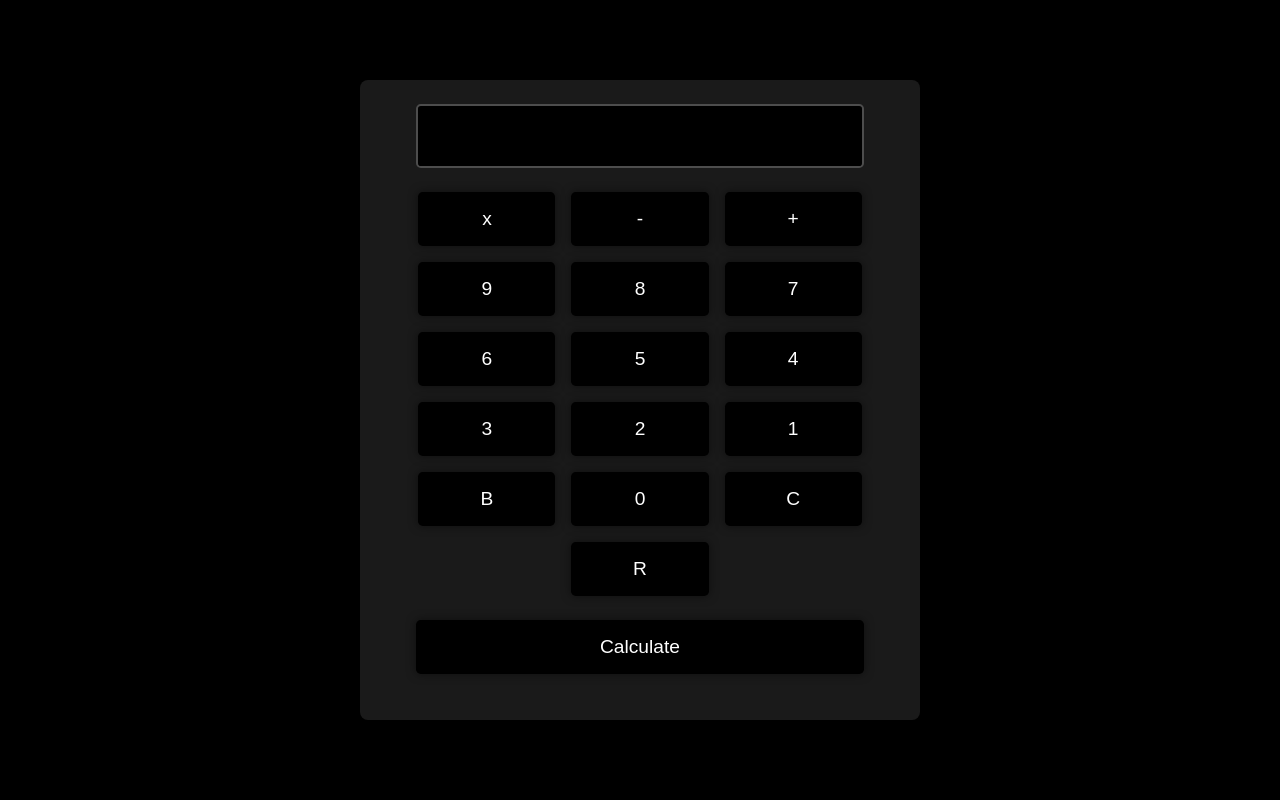
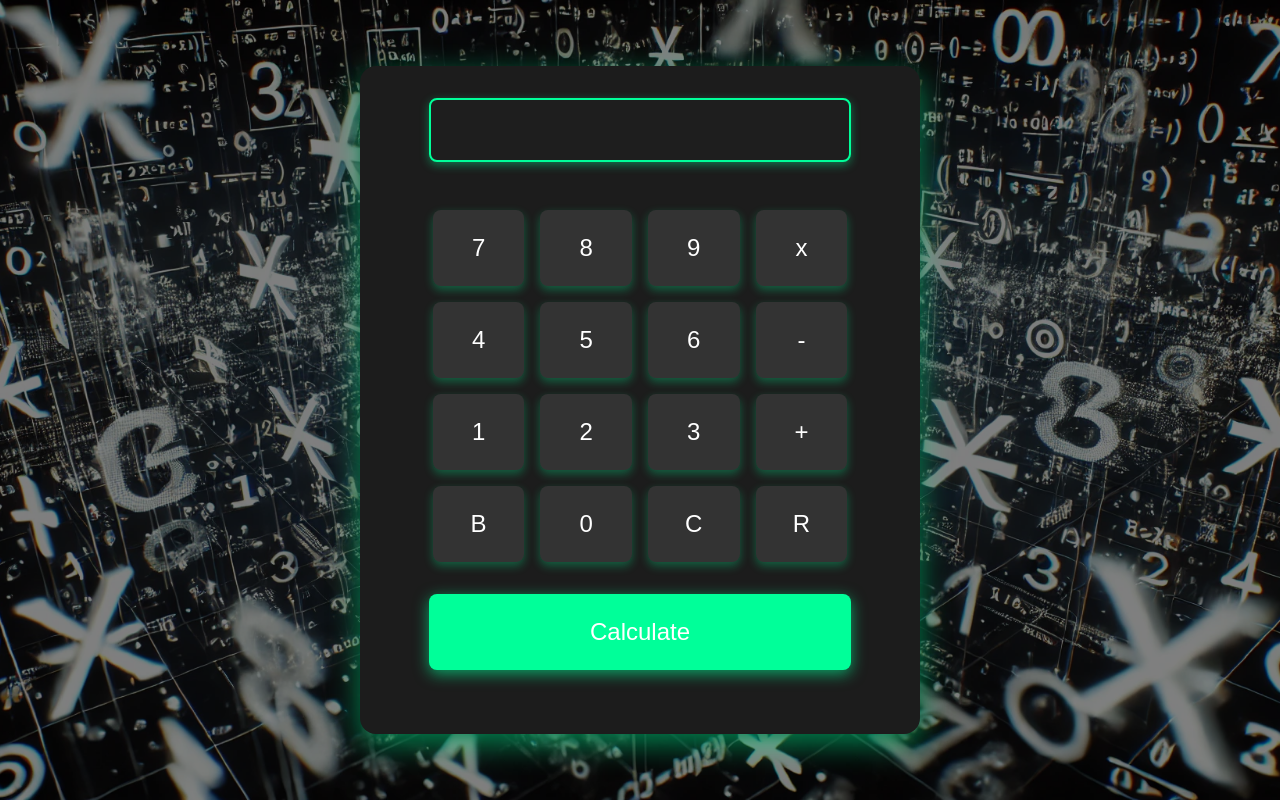
Before and after one commit to AndyAlvarezC/Calculator, a plain HTML site: page index.html in a window 1280 px wide. Drawn offline with Linux system fonts and the light colour scheme.

Commit message:
Colors changed

```diff
--- a/index.html
+++ b/index.html
@@ -12,18 +12,18 @@
             <input type="text" id="input" class="input">
         </div>
         <div class="buttonsDiv">
+            <button class="buttonNumbers" data-value="7">7</button>
+            <button class="buttonNumbers" data-value="8">8</button>
+            <button class="buttonNumbers" data-value="9">9</button>
             <button class="buttonNumbers" data-value="*">x</button>
+            <button class="buttonNumbers" data-value="4">4</button>
+            <button class="buttonNumbers" data-value="5">5</button>
+            <button class="buttonNumbers" data-value="6">6</button>
             <button class="buttonNumbers" data-value="-">-</button>
+            <button class="buttonNumbers" data-value="1">1</button>
+            <button class="buttonNumbers" data-value="2">2</button>
+            <button class="buttonNumbers" data-value="3">3</button>
             <button class="buttonNumbers" data-value="+">+</button>
-            <button class="buttonNumbers" data-value="9">9</button>
-            <button class="buttonNumbers" data-value="8">8</button>
-            <button class="buttonNumbers" data-value="7">7</button>
-            <button class="buttonNumbers" data-value="6">6</button>
-            <button class="buttonNumbers" data-value="5">5</button>
-            <button class="buttonNumbers" data-value="4">4</button>
-            <button class="buttonNumbers" data-value="3">3</button>
-            <button class="buttonNumbers" data-value="2">2</button>
-            <button class="buttonNumbers" data-value="1">1</button>
             <button class="buttonNumbers" data-value="B">B</button>
             <button class="buttonNumbers" data-value="0">0</button>
             <button class="buttonNumbers" data-value="C">C</button>
--- a/styles.css
+++ b/styles.css
@@ -1,9 +1,13 @@
 :root {
-    --main-bc-color: #000;
-    --seconday-bc-color: #1A1A1A;
-    --primary-color: #FFFFFF;
-    --secondary-color: #2E2E2E;
-    --hover-color: #4D4D4D;
+    --main-bc-color: #0a0a0a;
+    --secondary-bc-color: #1c1c1c;
+    --primary-color: #fff;
+    --accent-color: #00ff99;
+    --button-bg: #333;
+    --button-hover: #00ff99;
+    --input-bg: #1e1e1e;
+    --input-border: #00ff99;
+    --input-focus-bg: #333;
 }
 
 * {
@@ -14,11 +18,27 @@
 }
 
 body {
+    background-image: url(mathematical.webp);
+    background-size: cover;
+    background-position: center;
     display: flex;
     justify-content: center;
     align-items: center;
     height: 100vh;
-    background: var(--main-bc-color);
+    font-family: 'Roboto', sans-serif;
+    position: relative;
+    overflow: hidden;
+}
+
+body::after {
+    content: "";
+    position: absolute;
+    top: 0;
+    left: 0;
+    right: 0;
+    bottom: 0;
+    background: rgba(0, 0, 0, 0.5);
+    filter: brightness(0.5);
 }
 
 .mainDiv {
@@ -26,96 +46,102 @@ body {
     flex-direction: column;
     justify-content: flex-start;
     align-items: center;
-    margin: auto;
     width: 35rem;
     max-width: 100%;
     min-height: 40rem;
-    max-height: 100%;
-    background: var(--seconday-bc-color);
-    box-shadow: 0 0 10px rgba(0, 0, 0, 0.5);
-    border-radius: 0.5rem;
-    padding: 1rem;
+    background: var(--secondary-bc-color);
+    border-radius: 1rem;
+    box-shadow: 0 10px 30px rgba(0, 255, 153, 0.5), 0 4px 10px rgba(0, 0, 0, 0.5); /* Sombra más pronunciada */
+    padding: 2rem;
+    position: relative;
+    z-index: 1000;
 }
-.inputDiv{
+
+.inputDiv {
     display: flex;
     justify-content: center;
     align-items: center;
     width: 85%;
-    margin: 0.5rem 0;
+    margin-bottom: 2rem;
 }
 
 input {
     width: 100%;
     height: 4rem;
     padding: 0.5rem;
-    font-size: 1.5rem;
+    font-size: 2rem;
     text-align: right;
     color: var(--primary-color);
+    background: var(--input-bg);
+    border: 2px solid var(--input-border);
+    border-radius: 0.5rem;
     outline: none;
-    border: none;
-    letter-spacing: 0.1rem;
-    border-radius: 0.3rem;
-    background: var(--main-bc-color);
-    border: 2px solid var(--hover-color);
-    transition: border-color 0.3s, box-shadow 0.3s;
+    transition: 0.3s;
+    box-shadow: 0 3px 10px rgba(0, 255, 153, 0.4);
 }
 
 input:focus {
-    border-color: var(--hover-color);
-    box-shadow: 0 0 10px var(--hover-color);
-}
-
-input[type="number"]::-webkit-outer-spin-button,
-input[type="number"]::-webkit-inner-spin-button {
-    -webkit-appearance: none;
-    margin: 0;
-}
-
-input[type="number"] {
-    -moz-appearance: textfield;
+    background: var(--input-focus-bg);
+    border-color: var(--input-border);
+    box-shadow: 0 0 10px var(--input-border);
 }
 
 .buttonsDiv {
     display: grid;
-    grid-template-columns: repeat(3, 1fr);
-    grid-template-rows: auto auto auto;
-    gap: 1rem;
+    grid-template-columns: repeat(4, 1fr);
+    grid-gap: 1rem;
     padding: 1rem;
     width: 90%;
+    margin-bottom: 1rem;
 }
 
-.buttonNumbers {
-    font-size: 1.2rem;
-    padding: 1rem;
+.buttonNumbers, .buttonCalculate {
+    font-size: 1.5rem;
+    padding: 1.5rem;
     border: none;
-    border-radius: 0.3rem;
-    box-shadow: 0 0 10px rgba(0, 0, 0, 0.5);
+    border-radius: 0.5rem;
+    background: var(--button-bg);
+    color: var(--primary-color);
     cursor: pointer;
-    transition: background 0.3s;
-    background: var(--main-bc-color);
+    transition: all 0.3s;
+    box-shadow: 0 4px 10px rgba(0, 255, 153, 0.3);
 }
 
-.buttonNumbers:hover {
-    background: var(--hover-color);
+.buttonNumbers:hover, .buttonCalculate:hover {
+    background: var(--button-hover);
+    box-shadow: 0 0 20px rgba(0, 255, 153, 0.8);
 }
 
-.buttonNumbers:last-child{
-    grid-column: 2;
-    justify-content: center;
+.buttonNumbers:active, .buttonCalculate:active {
+    transform: translateY(4px);
+    box-shadow: 0 4px 15px rgba(0, 255, 153, 0.5);
 }
 
 .buttonCalculate {
     width: 100%;
-    font-size: 1.2rem;
-    padding: 1rem;
-    border: none;
-    border-radius: 0.3rem;
-    box-shadow: 0 0 10px rgba(0, 0, 0, 0.5);
-    cursor: pointer;
-    transition: background 0.3s;
-    background: var(--main-bc-color);
+    font-size: 1.5rem;
+    padding: 1.5rem;
+    background: var(--accent-color);
+    border-radius: 0.5rem;
+    color: var(--primary-color);
+    box-shadow: 0 4px 15px rgba(0, 255, 153, 0.6);
 }
 
 .buttonCalculate:hover {
-    background: var(--hover-color);
+    background: #00cc88;
 }
+
+@media (max-width: 768px) {
+    .mainDiv {
+        width: 90%;
+    }
+
+    input {
+        font-size: 1.5rem;
+    }
+
+    .buttonNumbers, .buttonCalculate {
+        font-size: 1.2rem;
+        padding: 1.2rem;
+    }
+}
```
Also changed, not shown: mathematical.webp (added).
